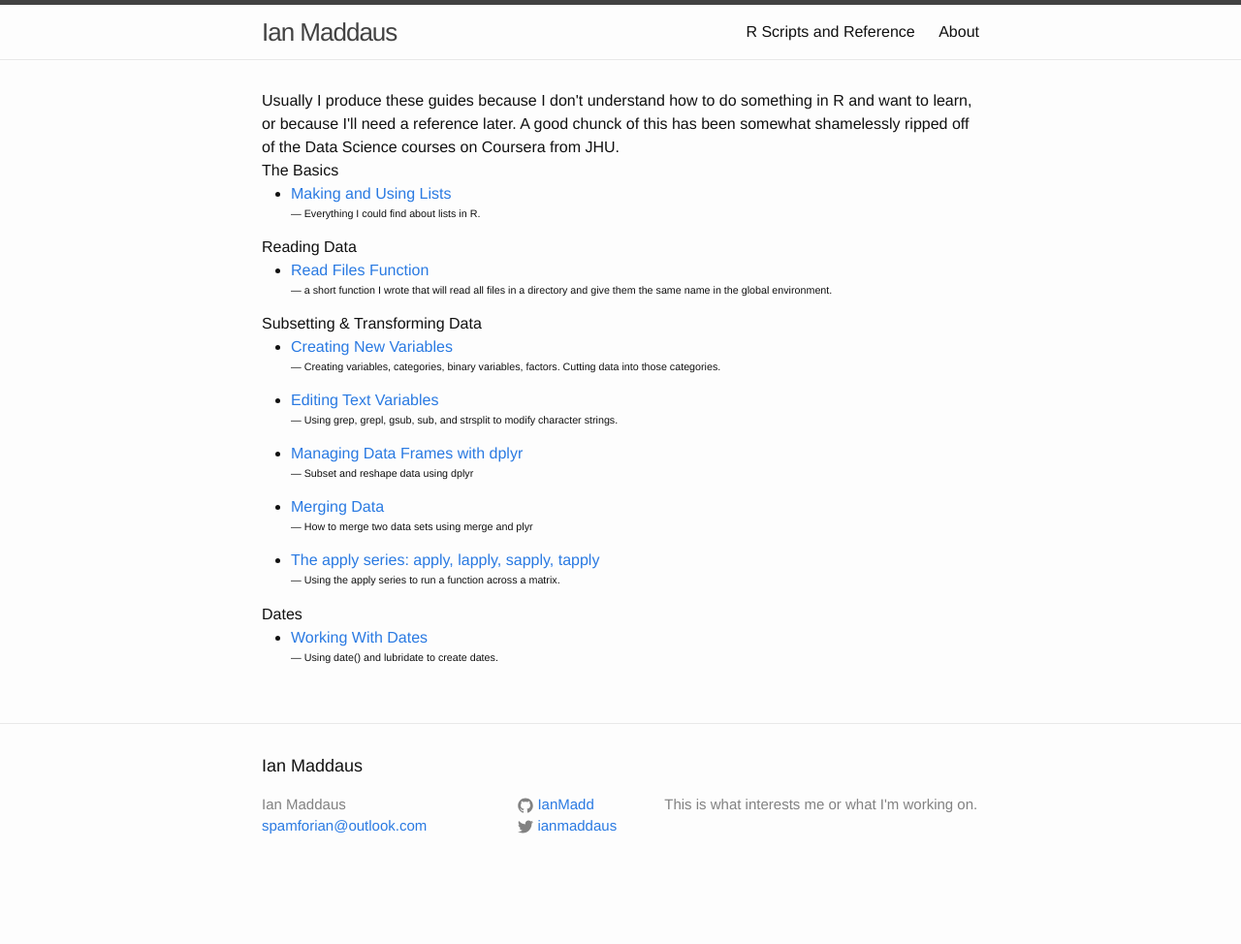
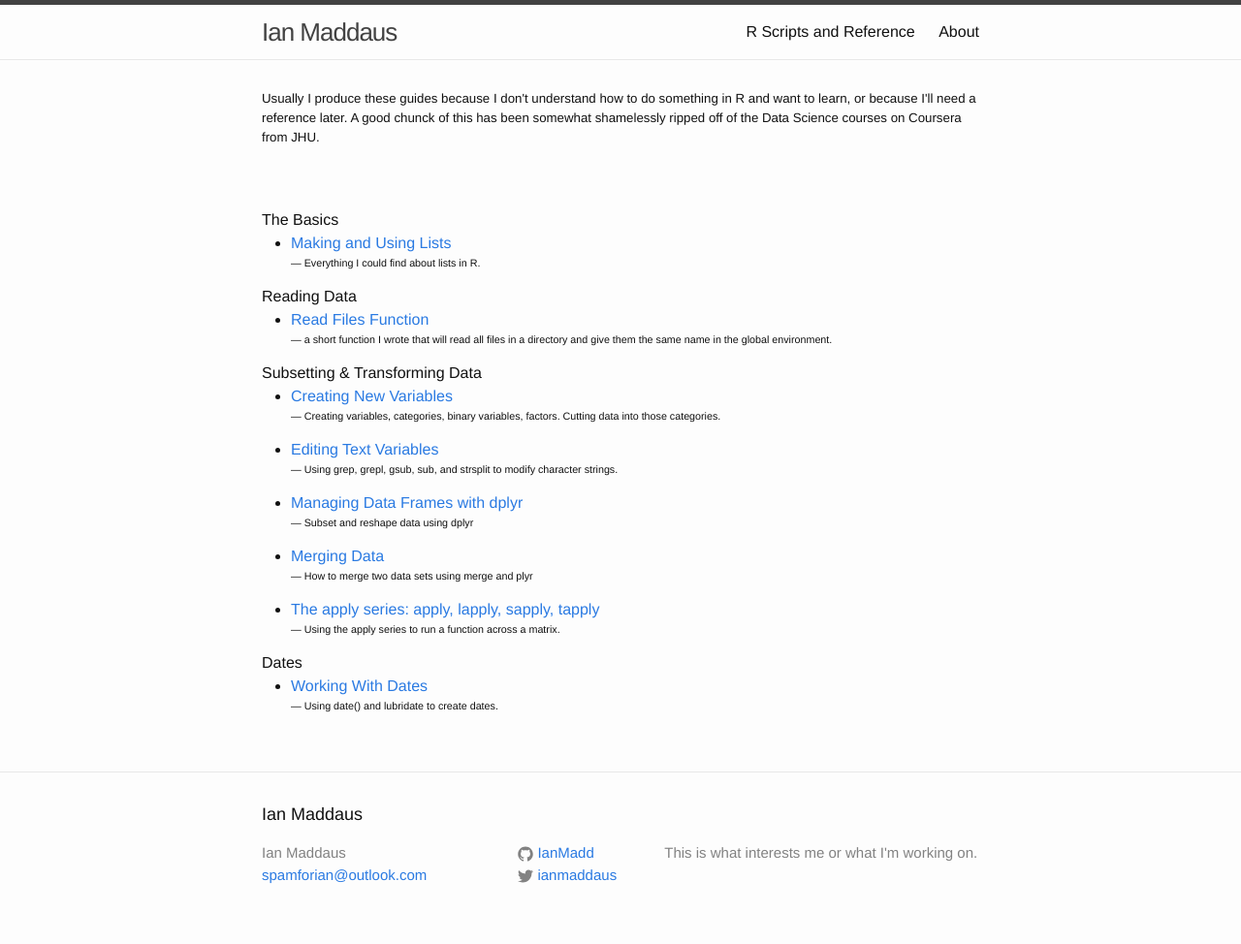
Before and after one commit to Ian-Ma/Ian-Ma.github.io, a Jekyll site: the page built from Rscripts.html, in a window 1280 px wide. Shown: the whole page at 97% size. Built offline with Jekyll 4.4.1, drawn with Linux system fonts in a browser that asks for light colours; before the commit the page ends 924 px from its top, so only the background shows below that.

Commit message:
Minor updates.

```diff
--- a/Rscripts.html
+++ b/Rscripts.html
@@ -6,10 +6,11 @@ resource: false
 ---
 
 <div class="home">
-
+<h5>
 Usually I produce these guides because I don't understand how to do something in R and want to learn, or because I'll need a reference later.
 A good chunck of this has been somewhat shamelessly ripped off of the Data Science courses on Coursera from JHU.
-
+</h5>
+<br>
 <br>
 	{% for cat in site.category-list %}
 		{{ cat }}
```
